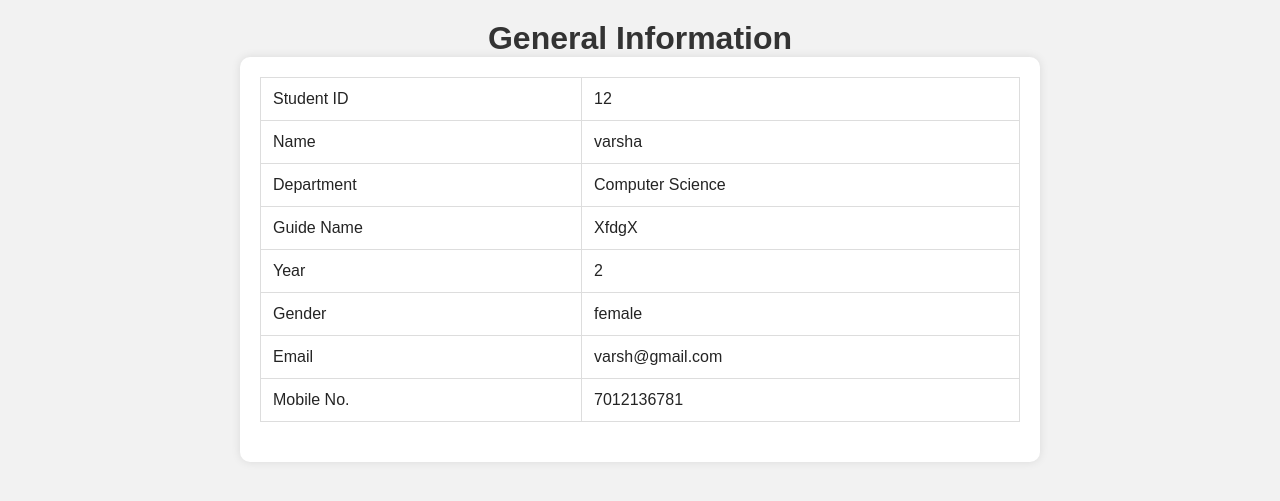
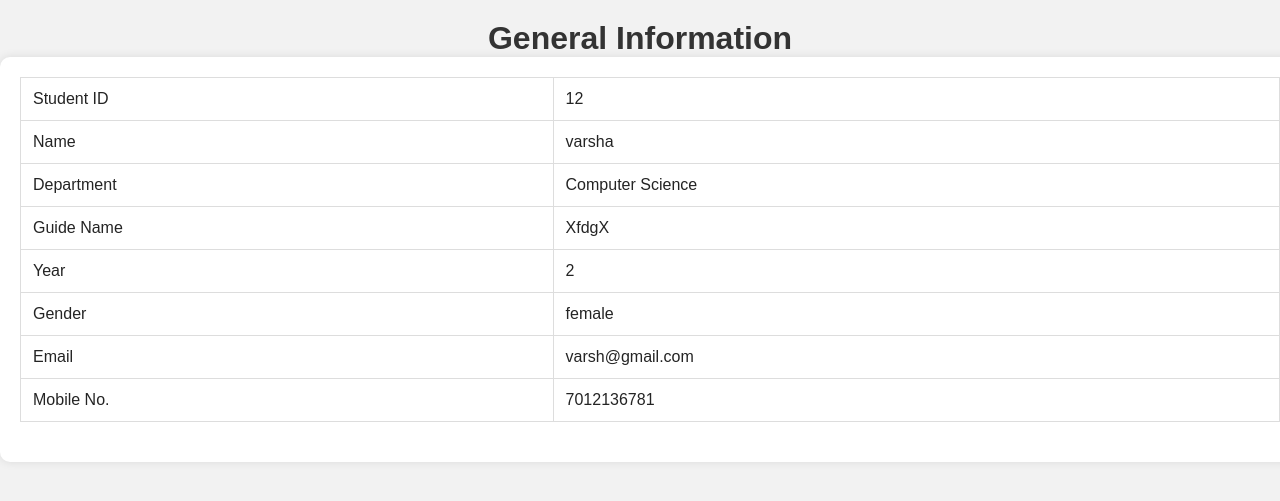
Before and after one commit to ashwin1326/Minor-Project, a PHP site: page /home.php in a window 1280 px wide. Shown: the top 501 px of the page. Run offline with PHP 8.4, Linux system fonts and the light colour scheme.

Commit message:
Update home.php

```diff
--- a/home.php
+++ b/home.php
@@ -1,4 +1,5 @@
 <?php
+
 $student_id = "12";
 $name = "varsha";
 $department = "Computer Science";
@@ -24,7 +25,7 @@ $mobile_no = "7012136781";
         }
 
         .container {
-            max-width: 800px;
+            max-width: 1500px;
             margin: 0 auto;
             padding: 20px;
             background-color: #fff;
```
